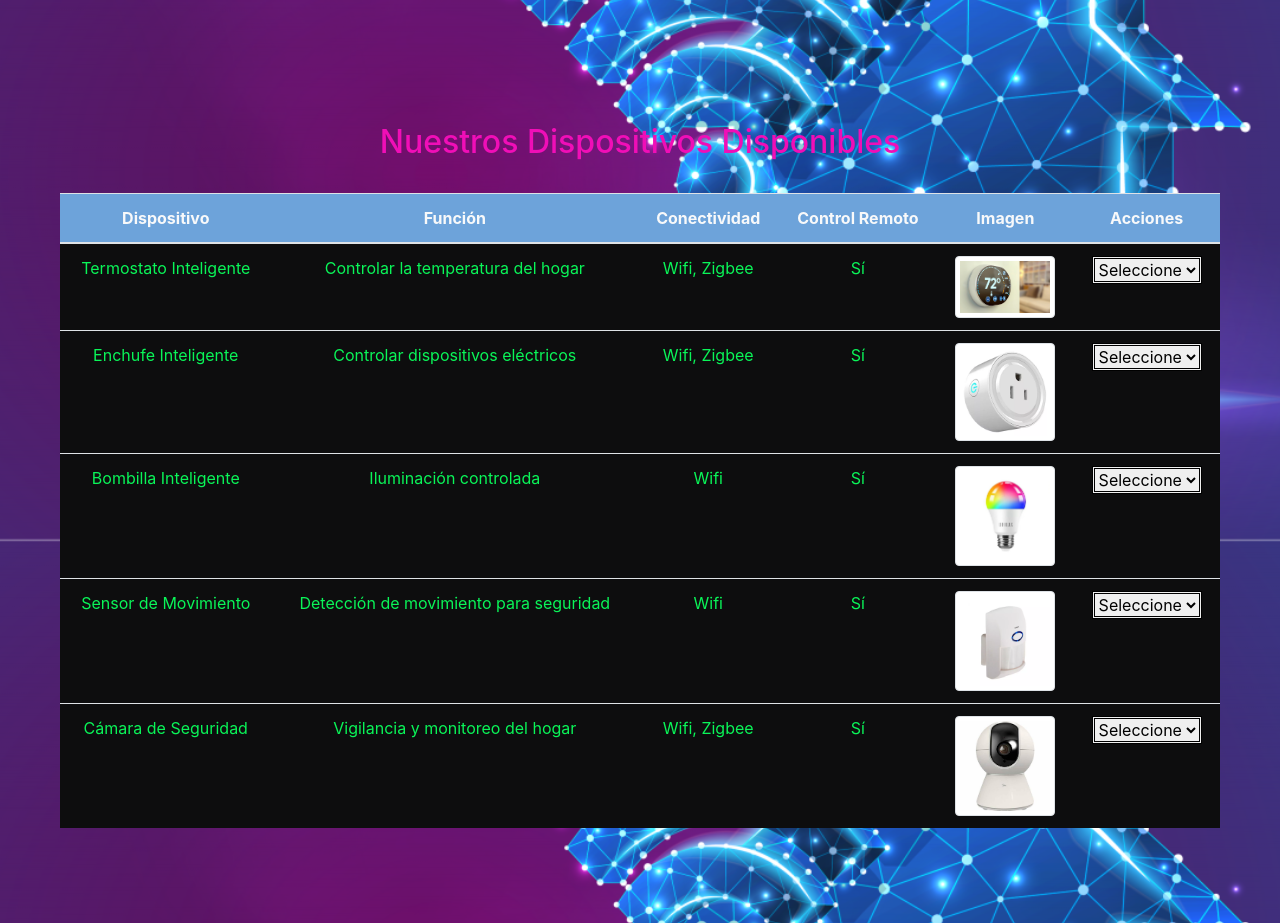
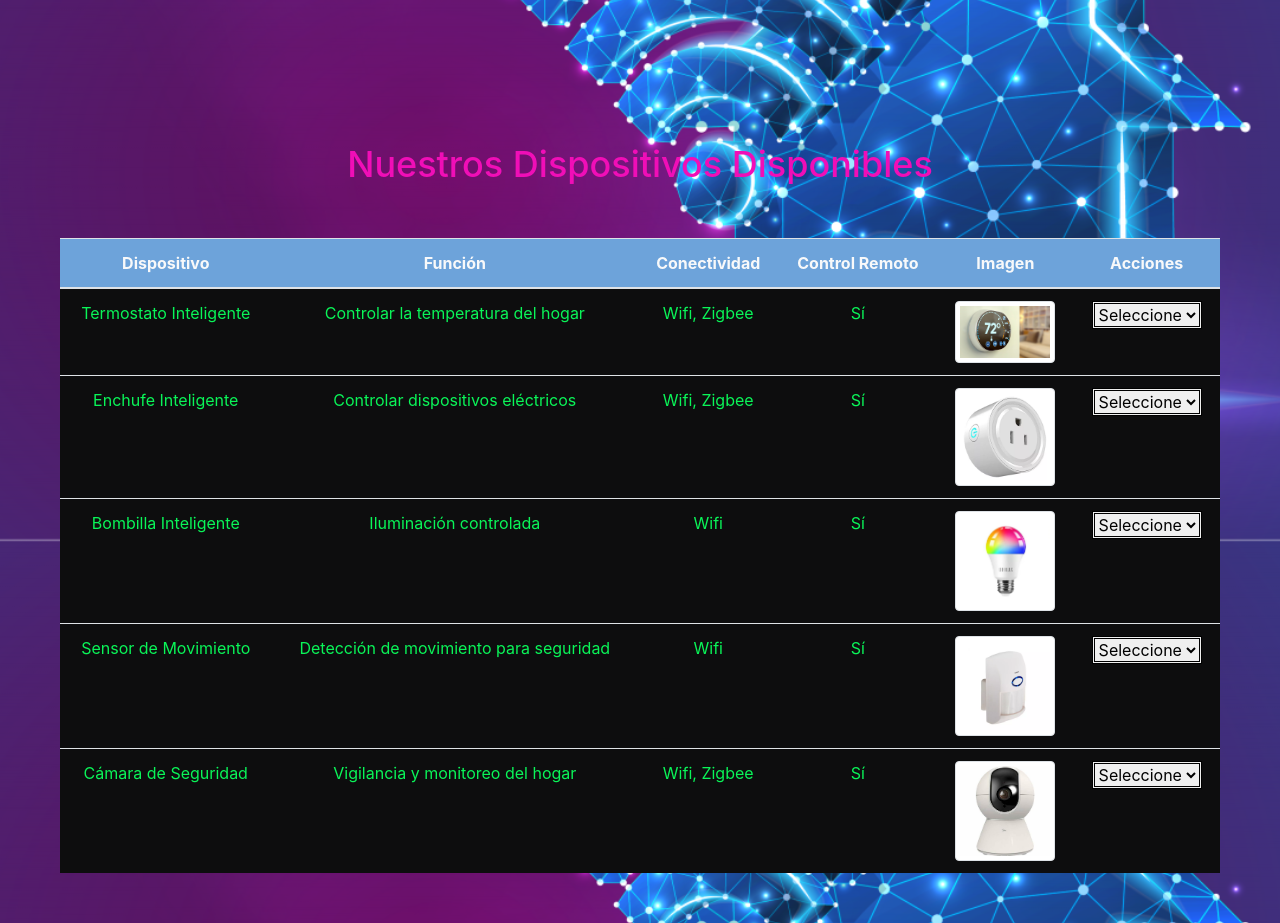
Before and after one commit to Adriana07031984/PROYECTO, a plain HTML site: page index.html in a window 1280 px wide. Shown: the part 2660-3583 px from the top of the page. Drawn offline with nearby package versions, Linux system fonts and the light colour scheme; some packages are replaced by stand-ins of ours; a script that the page names is missing.

Commit message:
mod index titulo

```diff
--- a/index.html
+++ b/index.html
@@ -162,7 +162,7 @@
 
 <!-- tabla -->
 <section class="container text-center my-5" >
-    <h2 style="color: #f00eb7;">Nuestros Dispositivos Disponibles</h2><br>
+    <h1 style="color: #f00eb7;">Nuestros Dispositivos Disponibles</h1><br>
     <table class="table table-hover" style="background-color: #0d0d0e; color: #ffffff;">
         <thead style="background-color: #6da3da; color: #f8f9fa;">
             <tr>
```
